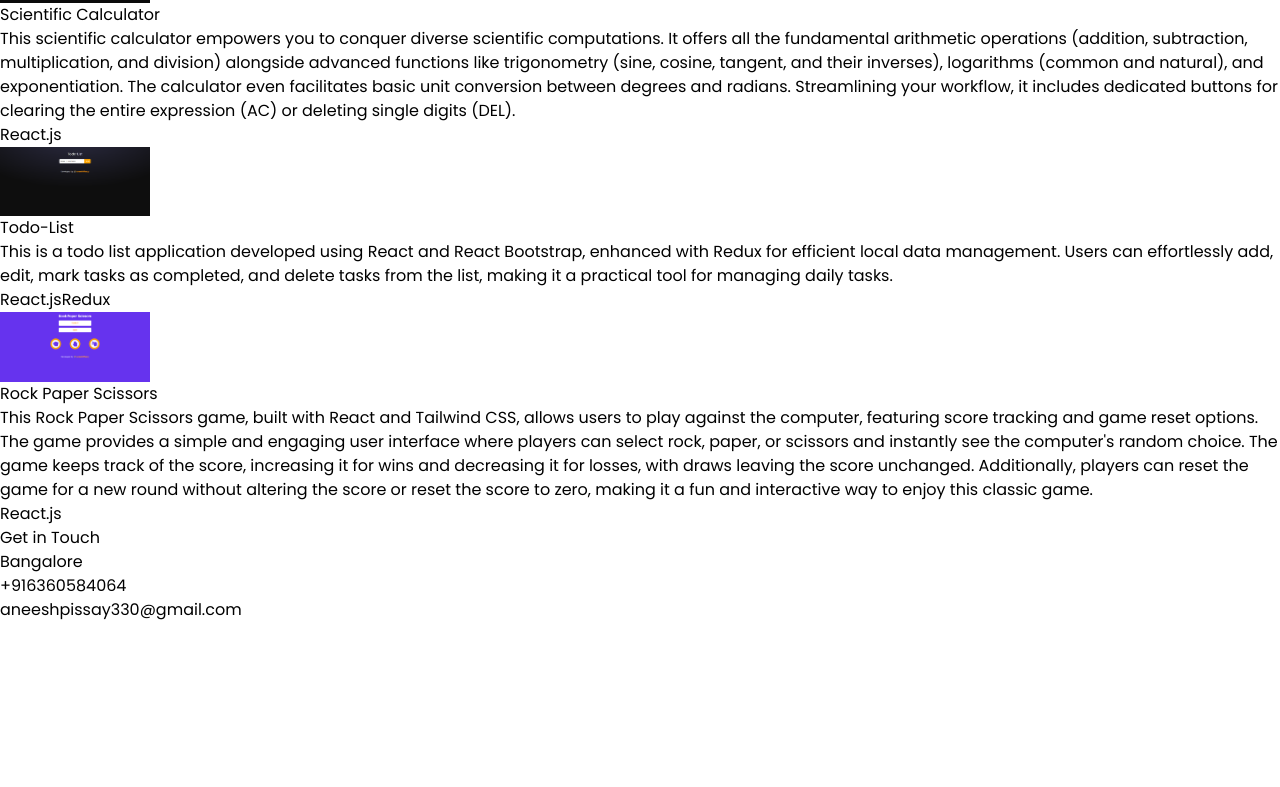
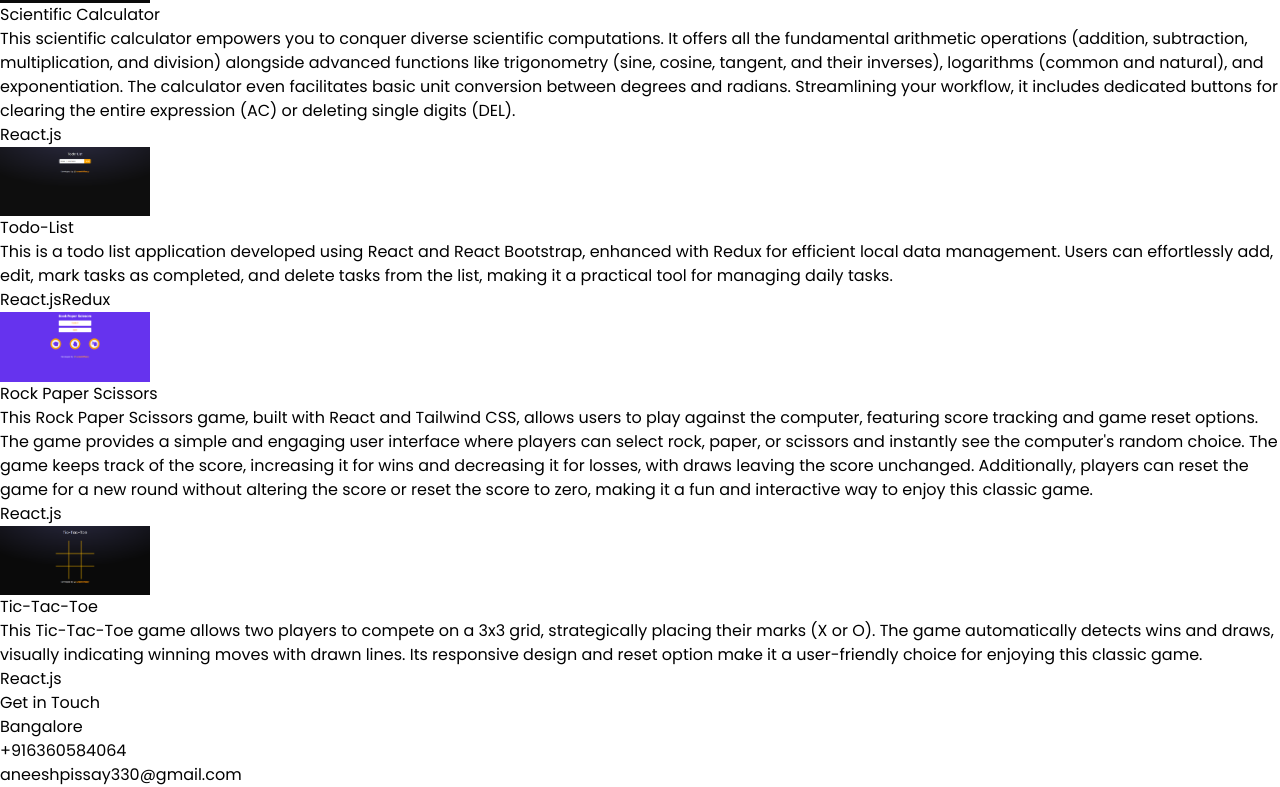
Before and after one commit to Aneeshpissay330/aneesh-portfolio, a React (Vite) app: page / in a window 1280 px wide. Shown: the part 1803-2590 px from the top of the page. Before the commit the page ends 2425 px from the top, so only its background shows below. Built offline with nearby package versions, Linux system fonts and the light colour scheme.

Commit message:
added tic tac toe game

```diff
--- a/src/data/index.js
+++ b/src/data/index.js
@@ -1,6 +1,7 @@
 import calculator from '../assets/calculator.png';
 import todoList from '../assets/todo-list.png';
 import rockPaperScissors from '../assets/rock-paper-scissors.png';
+import ticTacToe from '../assets/tic-tac-toe.png';
 
 export const HERO_CONTENT = 'With 3 years expertise in MERN, React Native. I specialize in full-stack and mobile app development. I create responsive web solutions. My React Native skills craft seamless, cross-platform apps for Android and iOS, ensuring top-tier user experiences, reflecting my commitment to quality and innovation.';
 
@@ -58,4 +59,11 @@ export const PROJECTS = [
         link: "https://rock-paper-scissor-game-emc3.onrender.com",
         image: rockPaperScissors
     },
+    {
+        title: "Tic-Tac-Toe",
+        description: "This Tic-Tac-Toe game allows two players to compete on a 3x3 grid, strategically placing their marks (X or O). The game automatically detects wins and draws, visually indicating winning moves with drawn lines. Its responsive design and reset option make it a user-friendly choice for enjoying this classic game.",
+        technologies: ["React.js"],
+        link: "https://tic-tac-toe-tn1g.onrender.com",
+        image: ticTacToe
+    }
 ]
```
Also changed, not shown: src/assets/tic-tac-toe.png (added).
